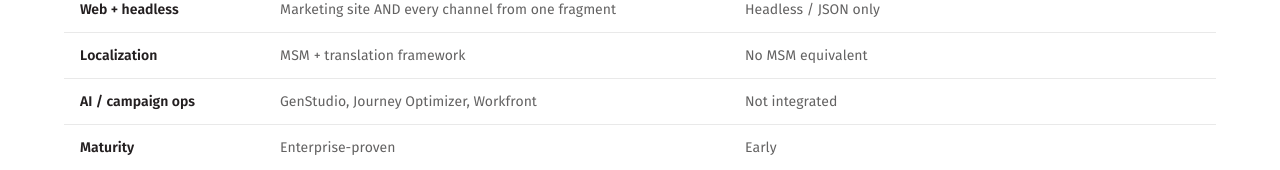
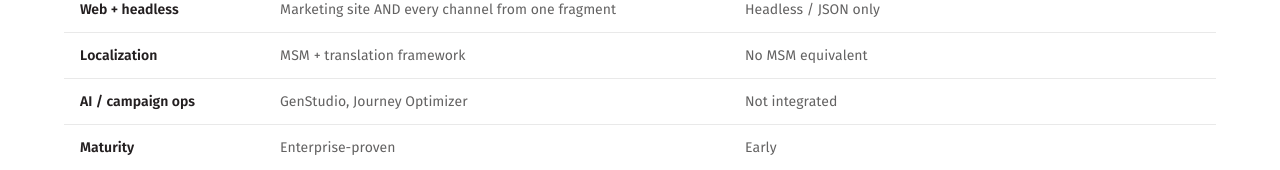
Before and after one commit to AEMXSC/citizens-next, a Next.js app: page /compare in a window 1280 px wide. Shown: the part 782-952 px from the top of the page. Built offline with nearby package versions, Linux system fonts and the light colour scheme; no server answers.

Commit message:
copy(compare): drop Workfront from AI/campaign ops row

```diff
--- a/src/app/compare/page.tsx
+++ b/src/app/compare/page.tsx
@@ -19,7 +19,7 @@ const COMPARE_ROWS: [string, string, string][] = [
   ['Delivery', 'GraphQL persisted queries', 'JSON worker + query-index'],
   ['Web + headless', 'Marketing site AND every channel from one fragment', 'Headless / JSON only'],
   ['Localization', 'MSM + translation framework', 'No MSM equivalent'],
-  ['AI / campaign ops', 'GenStudio, Journey Optimizer, Workfront', 'Not integrated'],
+  ['AI / campaign ops', 'GenStudio, Journey Optimizer', 'Not integrated'],
   ['Maturity', 'Enterprise-proven', 'Early'],
   ['Stand-up cost & speed', 'Heavier — instance, ops, provisioning', 'Light, cheap, greenfield-fast'],
 ];
```
